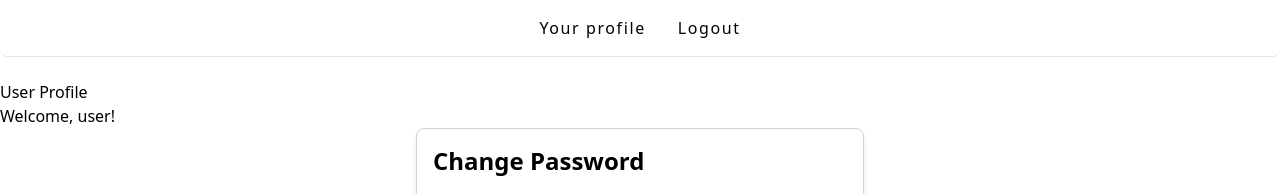
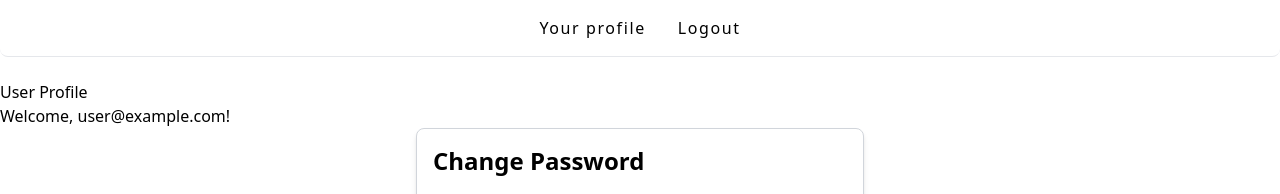
Before and after one commit to pawelek7k/future, a Next.js app: page /profile in a window 1280 px wide. Shown: the top 194 px of the page. Built offline with nearby package versions, Linux system fonts and the light colour scheme; no server answers; sample sign-in values are in the browser's storage.

Commit message:
add fixes

```diff
--- a/pages/api/user/change-password.ts
+++ b/pages/api/user/change-password.ts
@@ -9,13 +9,12 @@ const handler = async (req: NextApiRequest, res: NextApiResponse) => {
     }
 
     try {
-        const session = await getSession({ req })
+        const session = await getSession({ req });
+        console.log('Session:', session);
 
         if (!session) {
-            res.status(401).json({ message: 'Not authenticated!' })
-            return
+            return res.status(401).json({ message: 'Not authenticated!' });
         }
-
         const userEmail = session.user?.email
         const { oldPassword, newPassword } = req.body;
 
--- a/pages/profile.tsx
+++ b/pages/profile.tsx
@@ -1,4 +1,5 @@
 import { PasswordChangeForm } from "@/components/profile/PasswordChangeForm";
+import { Session } from "next-auth";
 import { getSession } from "next-auth/react";
 import {
   GetServerSidePropsContext,
@@ -6,10 +7,10 @@ import {
 } from "next/types";
 
 interface SessionProps {
-  session: any;
+  session: Session | null;
 }
 
-const UserProfilePage = () => {
+const UserProfilePage = ({ session }: SessionProps) => {
   const changePasswordHandler = async (passwordData: {
     oldPassword: string;
     newPassword: string;
@@ -21,6 +22,7 @@ const UserProfilePage = () => {
         headers: {
           "Content-Type": "application/json",
         },
+        credentials: "include",
       });
 
       if (!response.ok) {
@@ -40,7 +42,7 @@ const UserProfilePage = () => {
   return (
     <div className="mt-20">
       <h1>User Profile</h1>
-      <p>Welcome, user!</p>
+      <p>Welcome, {session?.user?.email}!</p>
       <PasswordChangeForm onChangePassword={changePasswordHandler} />
     </div>
   );
@@ -51,6 +53,7 @@ export const getServerSideProps = async (
 ): Promise<GetServerSidePropsResult<SessionProps>> => {
   try {
     const session = await getSession({ req: context.req });
+
     if (!session) {
       return {
         redirect: {
```
